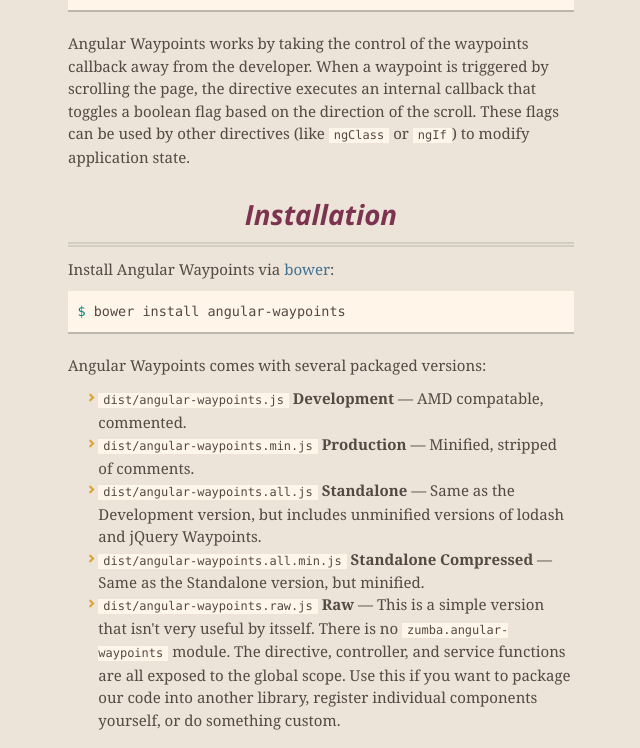
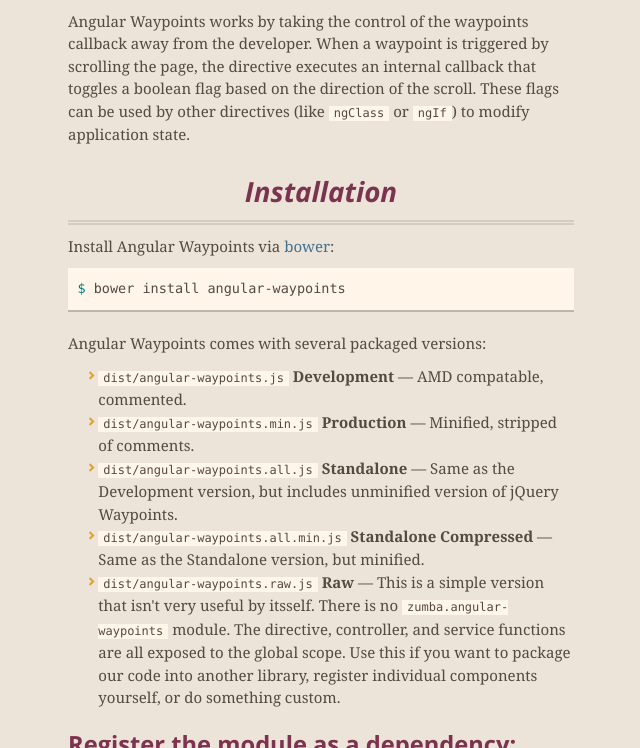
Before and after one commit to zumba/angular-waypoints, a plain HTML site: page index.html in a window 1280 px wide. Shown: the part 1337-2085 px from the top of the page, without its empty margins (319-959 px from the left). Drawn offline with nearby package versions, Linux system fonts and the light colour scheme.

Commit message:
Update index.html
Removed lodash from gh_pages

```diff
--- a/index.html
+++ b/index.html
@@ -56,7 +56,6 @@
 <li>
 <a href="http://jquery.com/">jQuery</a> &amp; <a href="http://imakewebthings.com/jquery-waypoints/">jQuery Waypoints</a>
 </li>
-<li><a href="http://lodash.com/">lodash</a></li>
 </ul><h2>
 <a name="non-angular-waypoints-example" class="anchor" href="#non-angular-waypoints-example"><span class="octicon octicon-link"></span></a>Non-Angular Waypoints Example</h2>
 
@@ -108,7 +107,7 @@
 <li>
 <code>dist/angular-waypoints.min.js</code> <strong>Production</strong> — Minified, stripped of comments.</li>
 <li>
-<code>dist/angular-waypoints.all.js</code> <strong>Standalone</strong> — Same as the Development version, but includes unminified versions of lodash and jQuery Waypoints.</li>
+<code>dist/angular-waypoints.all.js</code> <strong>Standalone</strong> — Same as the Development version, but includes unminified version of jQuery Waypoints.</li>
 <li>
 <code>dist/angular-waypoints.all.min.js</code> <strong>Standalone Compressed</strong> — Same as the Standalone version, but minified.</li>
 <li>
```
